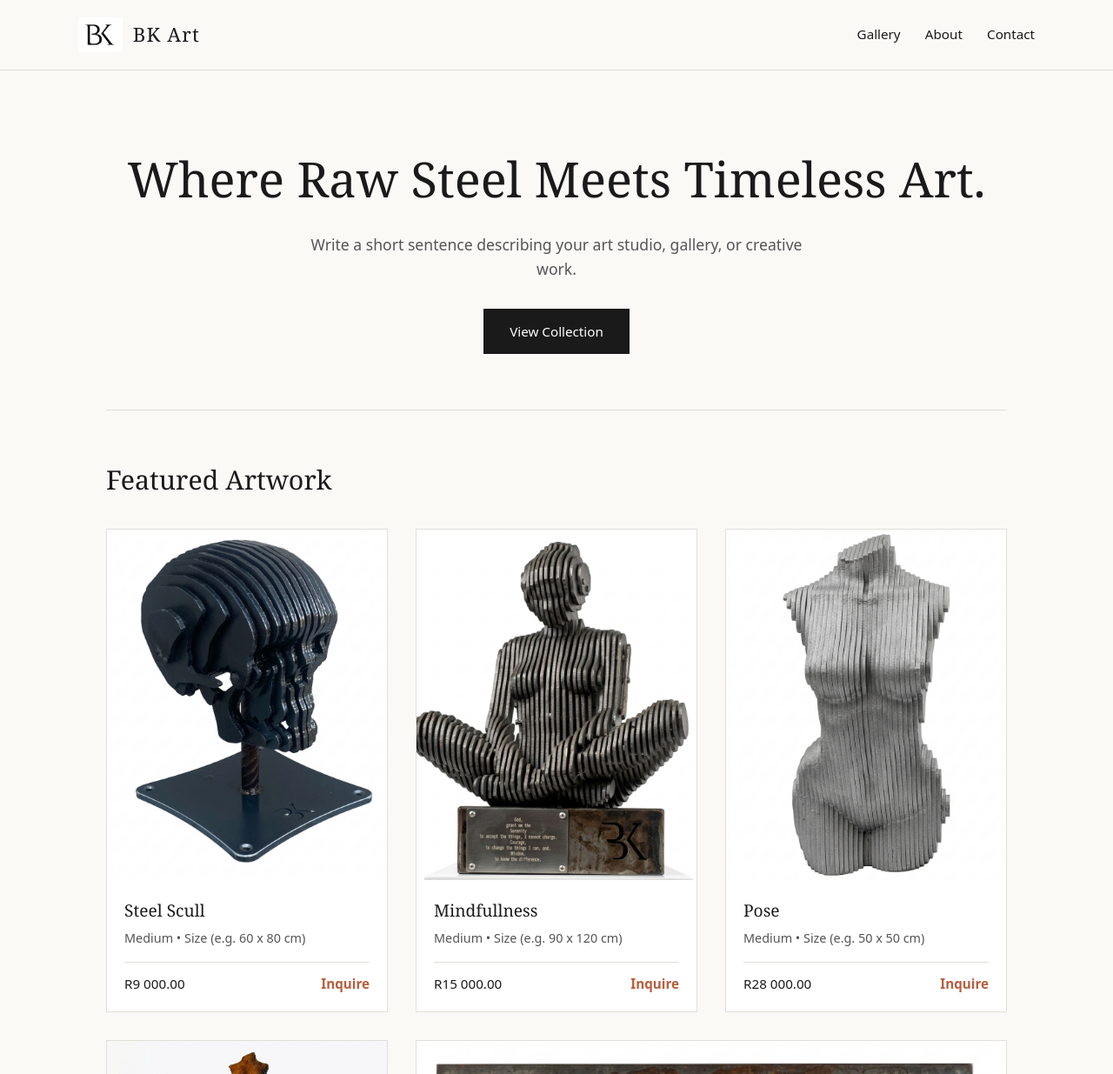
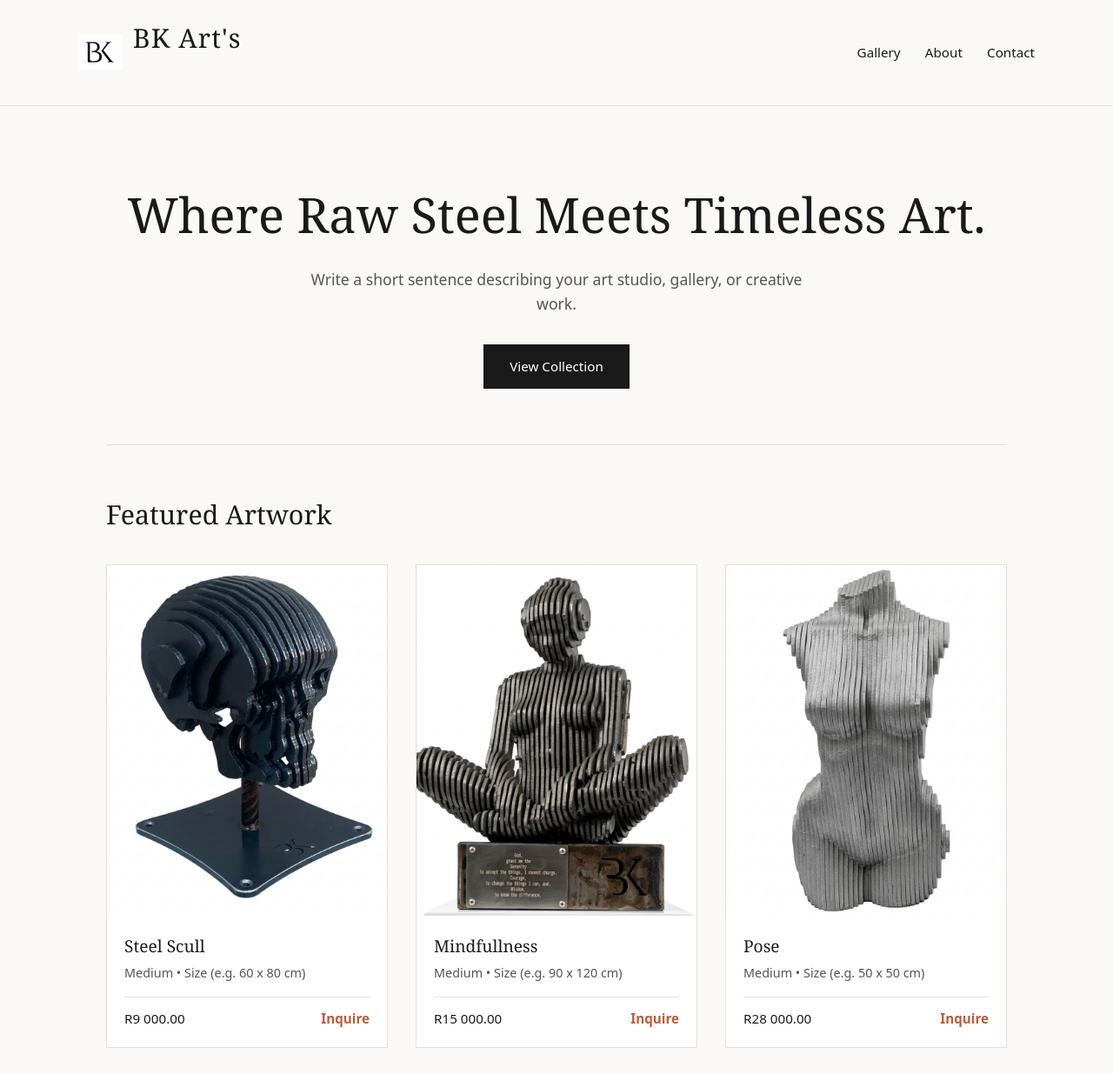
Before and after one commit to qwssolutions/BK-ARTS, a plain HTML site: page index.html in a window 1280 px wide. Shown: the top 1235 px of the page at 87% size. Drawn offline with Linux system fonts and the light colour scheme.

Commit message:
Update index.html

```diff
--- a/index.html
+++ b/index.html
@@ -4,7 +4,7 @@
 <head>
   <meta charset="UTF-8" />
   <meta name="viewport" content="width=device-width, initial-scale=1.0" />
-  <title><h2 style="text-align: center;">BK Art's</h2></title>
+  <title>BK Art's</title>
   <style>
     /* =========================================
        1. EASY COLOR & FONT CUSTOMIZATION
@@ -146,6 +146,14 @@
     .card {
       background: var(--card-bg);
       border: 1px solid var(--border-color);
+      position: relative;
+      z-index: 1;
+      transition: z-index 0s 0.35s;
+    }
+
+    .card:hover {
+      z-index: 20;
+      transition: z-index 0s;
     }
 
     .card img {
@@ -154,6 +162,13 @@
       object-fit: cover;
       display: block;
       background-color: #eae6df;
+      transition: transform 0.35s ease, box-shadow 0.35s ease;
+    }
+
+    /* Pops the picture outward over the card and surrounding grid */
+    .card:hover img {
+      transform: scale(1.15);
+      box-shadow: 0 18px 40px rgba(0, 0, 0, 0.28);
     }
 
        /* Makes wide artworks span across 2 columns cleanly */
@@ -247,7 +262,7 @@
     <div class="nav-wrap">
       <a href="#" class="brand">
         <img src="BK%20WEB/BKlogo.jpg" alt="BK Art Logo" />
-        <span>BK Art</span>
+        <span><h2 style="text-align: center;">BK Art's</h2></span>
       </a>
       <nav>
         <a href="#gallery">Gallery</a>
```
